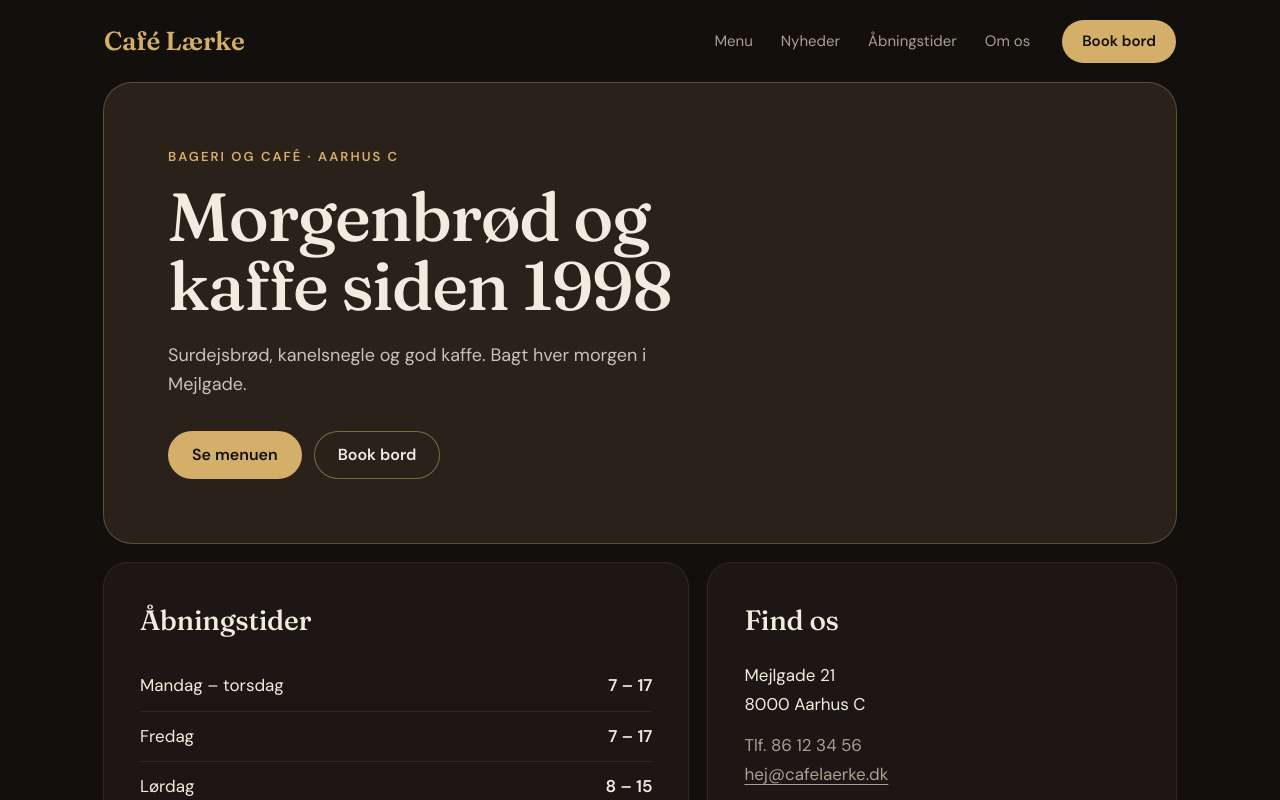
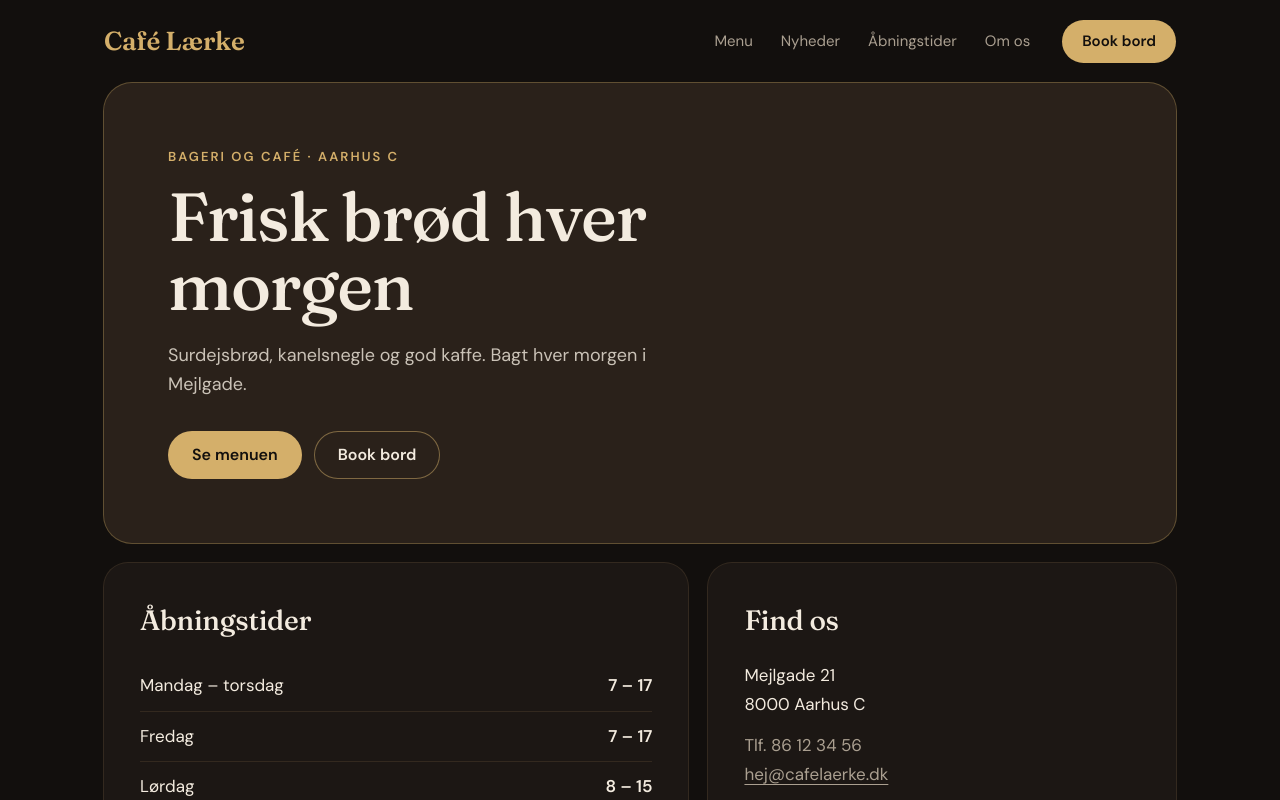
Before and after one commit to Britesite/britesite-demo-webpage, a Next.js app: page / in a window 1280 px wide. Shown: the top 800 px of the page. Built offline with nearby package versions, Linux system fonts and the light colour scheme.

Commit message:
Overskriften ændret til: Frisk brød hver morgen
Co-Authored-By: Claude Sonnet 5.5 <noreply@anthropic.com>

```diff
--- a/src/content/da.ts
+++ b/src/content/da.ts
@@ -25,7 +25,7 @@ export const news = {
 
 export const hero = {
   eyebrow: "Bageri og café · Aarhus C",
-  title: "Morgenbrød og kaffe siden 1998",
+  title: "Frisk brød hver morgen",
   lede: "Surdejsbrød, kanelsnegle og god kaffe. Bagt hver morgen i Mejlgade.",
   primary: "Se menuen",
   secondary: "Book bord",
```
